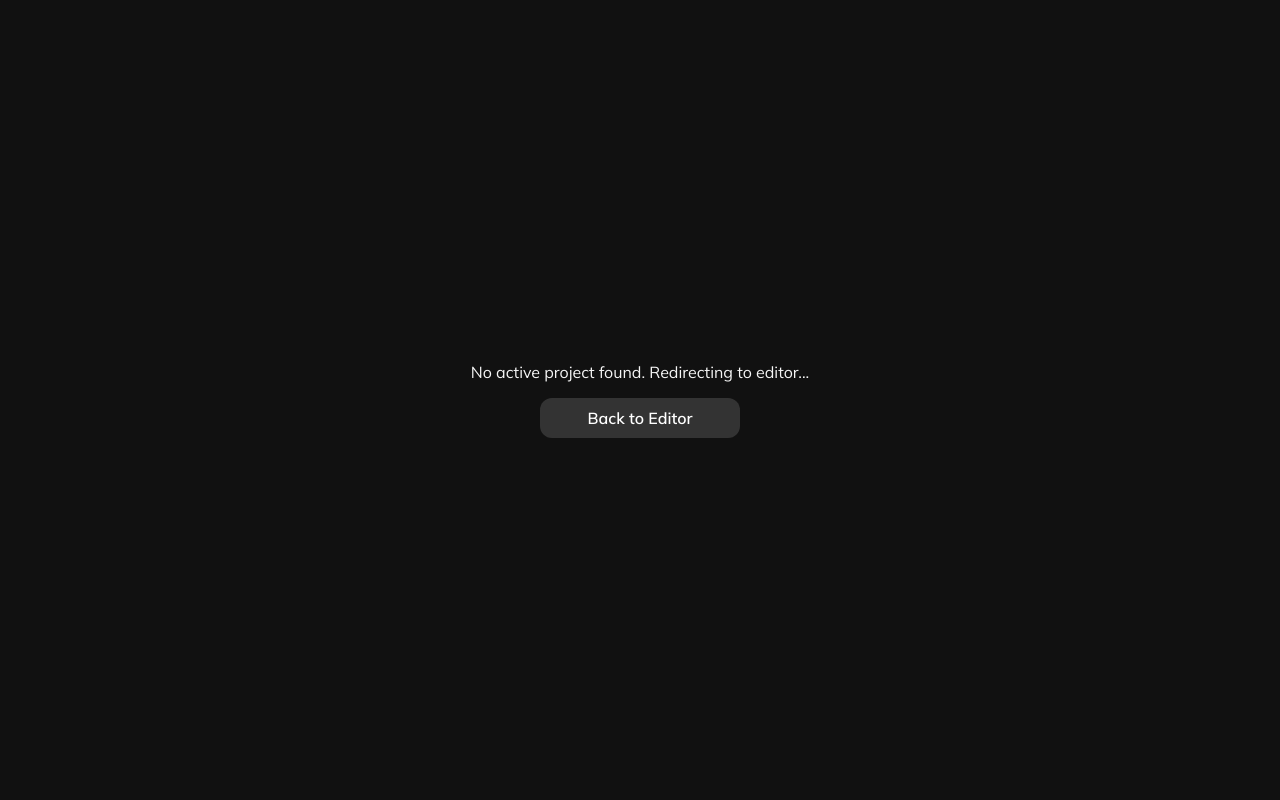
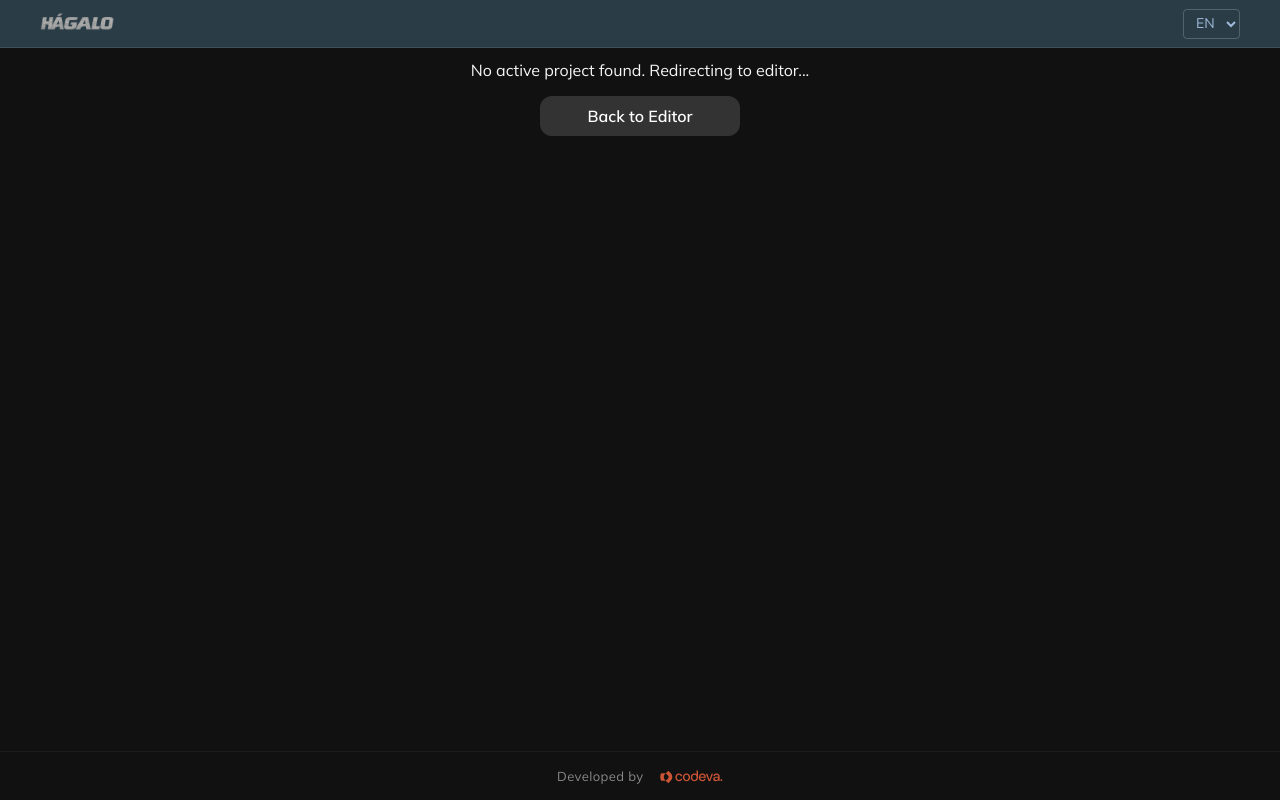
Before and after one commit to gonzalo-toledo/string_art_system, a Next.js app: page /en/guide in a window 1280 px wide. Built offline with nearby package versions, Linux system fonts and the light colour scheme; a web font is replaced by a local one.

Commit message:
feat: show AppHeader and AppFooter on guided mode pages
- Remove isGuide exclusion from LayoutWrapper to show navbar/footer
- Change guide container from fixed 100vh to flex:1 for proper layout fit
- Ensures guided mode shares the same global header/footer as editor

```diff
--- a/src/components/editor/editor.module.css
+++ b/src/components/editor/editor.module.css
@@ -278,7 +278,7 @@
   position: relative;
   display: inline-block;
   width: 100%;
-  max-width: 500px;
+  max-width: 513px;
   margin: 0 auto;
 }
 
--- a/src/components/guide/guide.module.css
+++ b/src/components/guide/guide.module.css
@@ -1,8 +1,8 @@
 .container {
   display: flex;
   flex-direction: column;
-  height: 100vh;
-  height: 100dvh; /* dynamic viewport height for mobile browsers */
+  flex: 1;
+  min-height: 0;
   background-color: var(--color-bg);
   color: var(--color-text);
   font-family: var(--font-body, sans-serif);
--- a/src/components/layout/layout-wrapper.tsx
+++ b/src/components/layout/layout-wrapper.tsx
@@ -12,13 +12,10 @@ interface LayoutWrapperProps {
 export default function LayoutWrapper({ children, locale }: LayoutWrapperProps) {
   const pathname = usePathname();
 
-  // Ocultar cabecera y pie de página en:
-  // 1. La intro / splash screen (ej: "/es", "/en", "/pt" o "/")
-  // 2. La pantalla del guiado (ej: "/es/guide", "/en/guide", etc.)
+  // Ocultar cabecera y pie de página solo en la intro / splash screen
   const isSplash = pathname === `/${locale}` || pathname === '/' || pathname === `/${locale}/`;
-  const isGuide = pathname ? pathname.endsWith('/guide') || pathname.endsWith('/guide/') : false;
 
-  const showHeaderFooter = !isSplash && !isGuide;
+  const showHeaderFooter = !isSplash;
 
   return (
     <>
```
Also changed, not shown: 1 other file (tests, documents, lock files or other folders).
